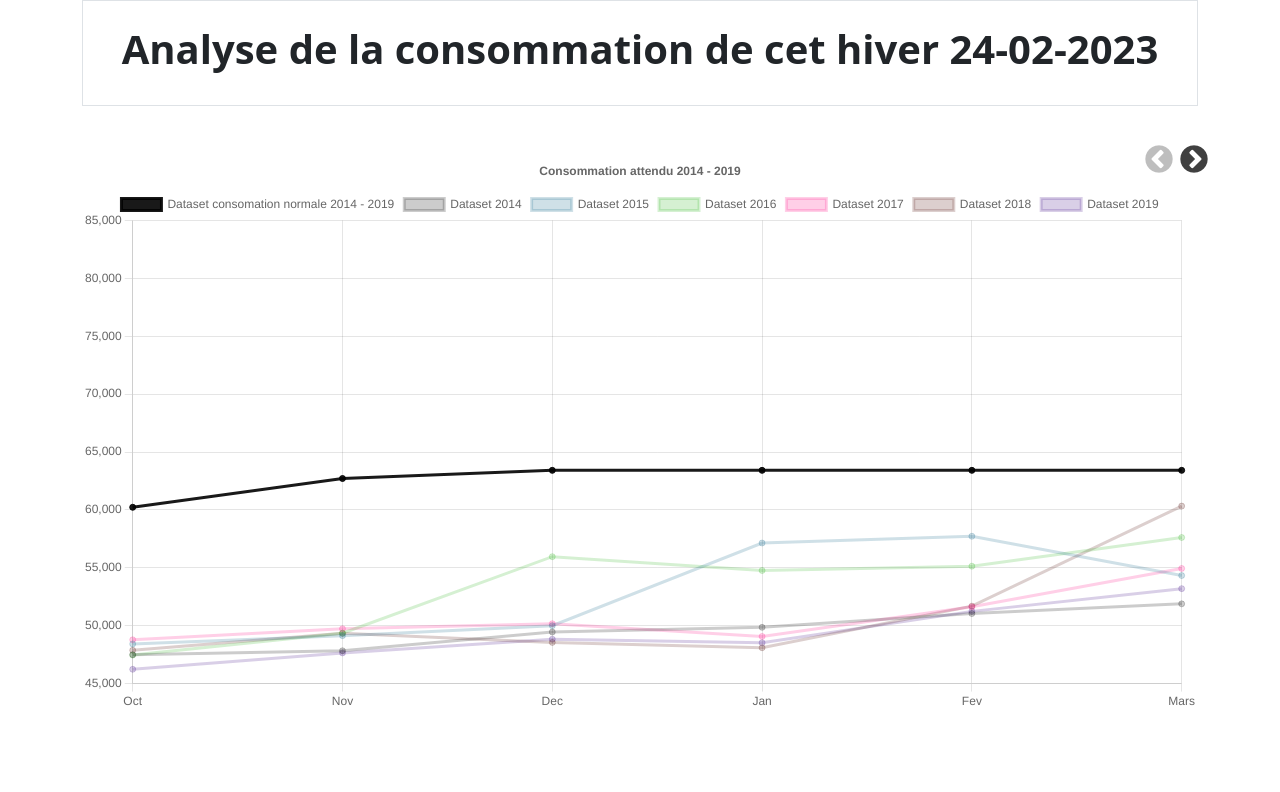
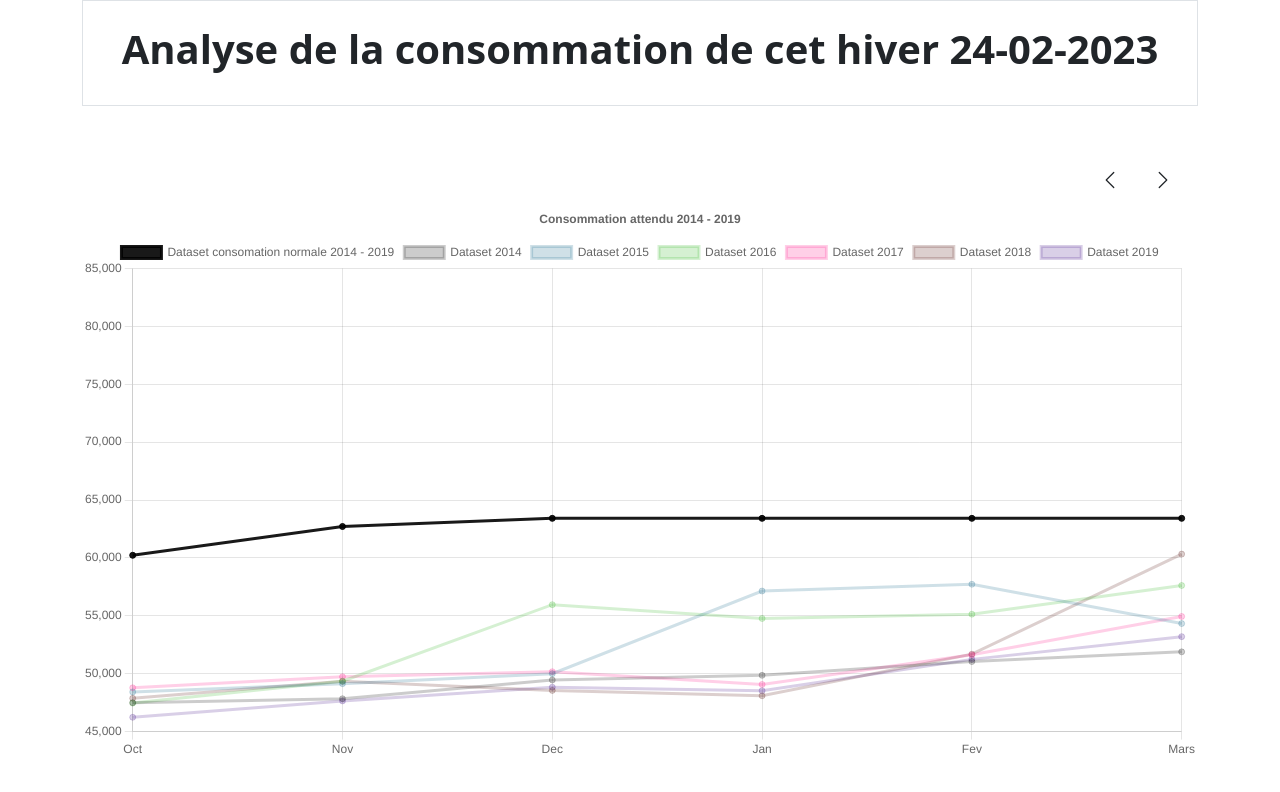
Before and after one commit to mekoy/sectoral-analystic, a React (Create React App) app: page / in a window 1280 px wide. Shown: the top 792 px of the page. Built offline with nearby package versions, Linux system fonts and the light colour scheme; data requests are answered from the project's data file.

Commit message:
update switch charts & delete slick slider

```diff
--- a/package.json
+++ b/package.json
@@ -24,10 +24,9 @@
     "react": "^18.2.0",
     "react-chartjs-2": "^5.2.0",
     "react-dom": "^18.2.0",
+    "react-icons": "^4.8.0",
     "react-scripts": "^5.0.1",
-    "react-slick": "^0.29.0",
     "reactstrap": "^9.1.6",
-    "slick-carousel": "^1.8.1",
     "typescript": "^4.9.5",
     "web-vitals": "^2.1.4"
   },
@@ -73,7 +72,6 @@
   },
   "devDependencies": {
     "@faker-js/faker": "^7.6.0",
-    "@types/react-slick": "^0.23.10",
     "eslint-config-react": "^1.1.7",
     "eslint-plugin-react-hooks": "^4.6.0"
   }
--- a/src/App.tsx
+++ b/src/App.tsx
@@ -1,17 +1,35 @@
-import React from "react";
+import React, { useState } from "react";
 import "bootstrap/dist/css/bootstrap.min.css";
 import Layout from "components/Layout";
-import DataVizAceptedYear20142019 from "pages/CurvesConsoAcepted2014-2019";
 import Header from "components/Header";
-import { Col } from "reactstrap";
+import { Button, ButtonGroup, ButtonToolbar, Col } from "reactstrap";
+import { BsChevronRight, BsChevronLeft } from "react-icons/bs";
 
 import { ICurvesConsoContextType, useCurvesConsoContext } from "pages/context";
 import DataVizModule20142019 from "modules/DataVizConso-2014-2019";
 import DataVizConsumption2022 from "modules/DataVizConso-2022";
-import ChartsBySlider from "components/ChartsBySlider/ChartsBySlider";
 
 const App: React.FC<{}> = () => {
   const { dataFetch }: ICurvesConsoContextType = useCurvesConsoContext();
+  const [componentIndex, setComponentIndex] = useState(0);
+
+  const nextComponent = () => {
+    setComponentIndex((prevIndex) =>
+      prevIndex === components.length - 1 ? 0 : prevIndex + 1
+    );
+  };
+
+  const prevComponent = () => {
+    setComponentIndex((prevIndex) =>
+      prevIndex === 0 ? components.length - 1 : prevIndex - 1
+    );
+  };
+
+  const components = [
+    <DataVizModule20142019 dataApi={dataFetch} />,
+    <DataVizConsumption2022 dataApi={dataFetch} />,
+  ];
+
   return (
     <Layout>
       <Header>
@@ -21,14 +39,20 @@ const App: React.FC<{}> = () => {
           </h1>
         </Col>
       </Header>
-      <ChartsBySlider>
-        <div>
-          <DataVizModule20142019 dataApi={dataFetch} />
-        </div>
-        <div>
-          <DataVizConsumption2022 dataApi={dataFetch} />
-        </div>
-      </ChartsBySlider>
+      <>
+        <ButtonToolbar className="justify-content-end">
+          <ButtonGroup className="me-2">
+            <Button color="link" outline size="lg" onClick={prevComponent}>
+              <BsChevronLeft />
+            </Button>
+            <Button color="link" outline size="lg" onClick={nextComponent}>
+              <BsChevronRight />
+            </Button>
+          </ButtonGroup>
+        </ButtonToolbar>
+
+        {components[componentIndex]}
+      </>
     </Layout>
   );
 };
--- a/src/components/ChartsBySlider/ChartsBySlider.css
+++ /dev/null
@@ -1,20 +0,0 @@
-.slick-prev {
-  left: auto;
-  right: 35px;
-}
-
-.slick-next {
-  right: 0;
-}
-
-.slick-next:before,
-.slick-prev:before {
-  color: #000;
-  font-size: 2rem;
-}
-
-.slick-prev,
-.slick-next {
-  top: 0;
-  font-size: 2rem;
-}
--- a/src/components/ChartsBySlider/ChartsBySlider.tsx
+++ /dev/null
@@ -1,42 +0,0 @@
-import React from "react";
-
-import Slider from "react-slick";
-import "slick-carousel/slick/slick.css";
-import "slick-carousel/slick/slick-theme.css";
-import "./ChartsBySlider.css";
-
-interface Chart {
-  children: React.ReactNode;
-}
-
-interface styleProps {
-  className?: string;
-  style?: {};
-  onClick?: () => void;
-}
-
-const NextArrow: React.FC<styleProps> = ({ style, className, onClick }) => {
-  return <div className={className} style={{ ...style }} onClick={onClick} />;
-};
-
-const PrevArrow: React.FC<styleProps> = ({ style, className, onClick }) => {
-  return <div className={className} style={{ ...style }} onClick={onClick} />;
-};
-
-const ChartsBySlider: React.FC<Chart> = ({ children }) => {
-  const settings = {
-    dots: false,
-    infinite: false,
-    speed: 500,
-    slidesToShow: 1,
-    slidesToScroll: 1,
-    initialSlide: 0,
-    fade: true,
-    nextArrow: <NextArrow />,
-    prevArrow: <PrevArrow />,
-  };
-
-  return <Slider {...settings}>{children}</Slider>;
-};
-
-export default ChartsBySlider;
--- a/src/modules/DataVizConso-2022/index.tsx
+++ b/src/modules/DataVizConso-2022/index.tsx
@@ -27,6 +27,8 @@ const DataVizConsumption2022: React.FC<IDataVizGlobal> = ({ dataApi }) => {
         data: dataList2022 && dataList2022.map((item) => item.conso_realisee),
         borderColor: "rgba(255, 0, 0, 1)",
         backgroundColor: "rgba(255, 0, 0, 1)",
+        fill: false,
+        tension: 0.1,
       },
       {
         label: conso_normal,
@@ -38,20 +40,39 @@ const DataVizConsumption2022: React.FC<IDataVizGlobal> = ({ dataApi }) => {
       },
     ],
   };
+
+  let delayed: boolean;
   const options = {
-    responsive: true,
-    plugins: {
-      legend: {
-        position: "top" as const,
+    type: "line",
+    data: data,
+    options: {
+      responsive: true,
+      interaction: {
+        mode: "index" as const,
+        intersect: false,
       },
-      title: {
-        display: true,
-        text: conso_realized,
+      animation: {
+        onComplete: () => {
+          delayed = true;
+        },
+        delay: (context: any) => {
+          let delay = 0;
+          if (
+            context.type === "data" &&
+            context.mode === "default" &&
+            !delayed
+          ) {
+            delay = context.dataIndex * 3000 + context.datasetIndex * 100;
+          }
+          return delay;
+        },
       },
       scales: {
+        x: {
+          stacked: true,
+        },
         y: {
-          suggestedMin: 50,
-          suggestedMax: 100,
+          stacked: true,
         },
       },
     },
```
Also changed, not shown: 1 other file (tests, documents, lock files or other folders).
